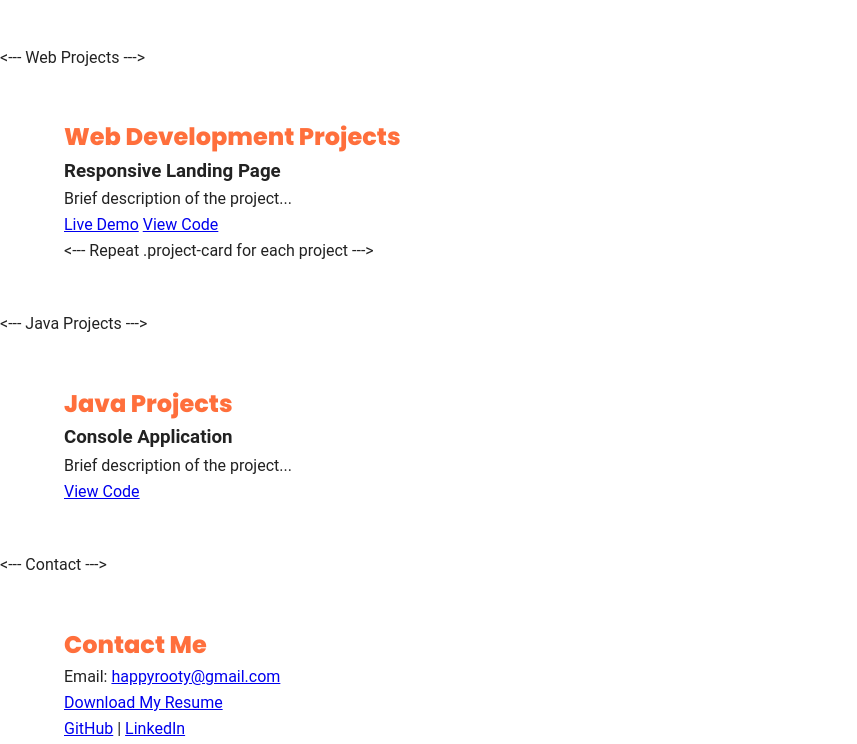
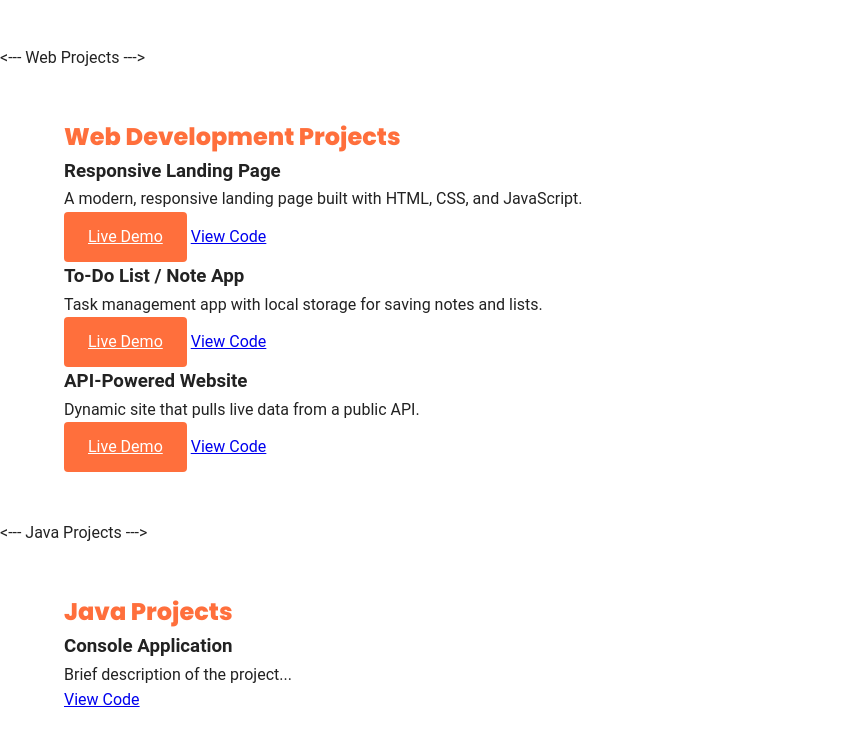
Before and after one commit to NJABULOSKONDO/portfolio, a plain HTML site: page index.html in a window 1280 px wide. Shown: the part 525-1269 px from the top of the page, without its empty margins (0-857 px from the left). Drawn offline with Linux system fonts and the light colour scheme; files that its build step writes are made by us from their sources.

Commit message:
web projects btn and btn outline and extra projects

```diff
--- a/index.html
+++ b/index.html
@@ -4,7 +4,9 @@
     <meta charset="UTF-8">
     <meta name="viewport" content="width=device-width, initial-scale=1.0">
     <title>Njabulo Skondo | Portfolio</title>
+    <--- Google Fonts --->
     <link href="https://fonts.googleapis.com/css2?family=Inter:wght@400;500;700&family=Poppins:wght@600;800&display=swap" rel="stylesheet">
+    <--- Main Stylesheet --->
     <link rel="stylesheet" href="style.css">
 </head>
 <body>
@@ -31,11 +33,22 @@
         <h2>Web Development Projects</h2>
         <div class="project-card">
             <h3>Responsive Landing Page</h3>
-            <p>Brief description of the project...</p>
-            <a href="#" target="_blank">Live Demo</a>
-            <a href="#" target="_blank">View Code</a>
+            <p>A modern, responsive landing page built with HTML, CSS, and JavaScript.</p>
+            <a class="btn" href="#">Live Demo</a>
+            <a class="btn-outline" href="#">View Code</a>
         </div>
-        <--- Repeat .project-card for each project --->
+        <div class="project-card">
+            <h3>To-Do List / Note App</h3>
+            <p>Task management app with local storage for saving notes and lists.</p>
+            <a class="btn" href="#">Live Demo</a>
+            <a class="btn-outline" href="#">View Code</a>
+        </div>
+        <div class="project-card">
+            <h3>API-Powered Website</h3>
+            <p>Dynamic site that pulls live data from a public API.</p>
+            <a class="btn" href="#">Live Demo</a>
+            <a class="btn-outline" href="#">View Code</a>
+        </div>
     </section>
 
     <--- Java Projects --->
```
